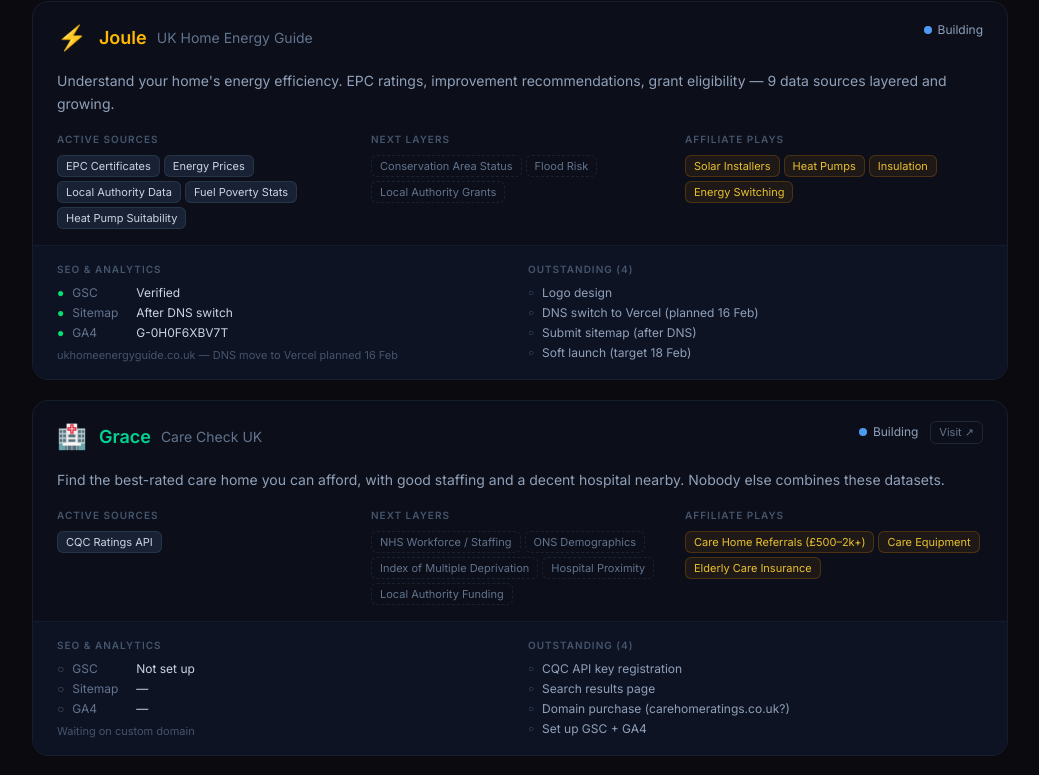
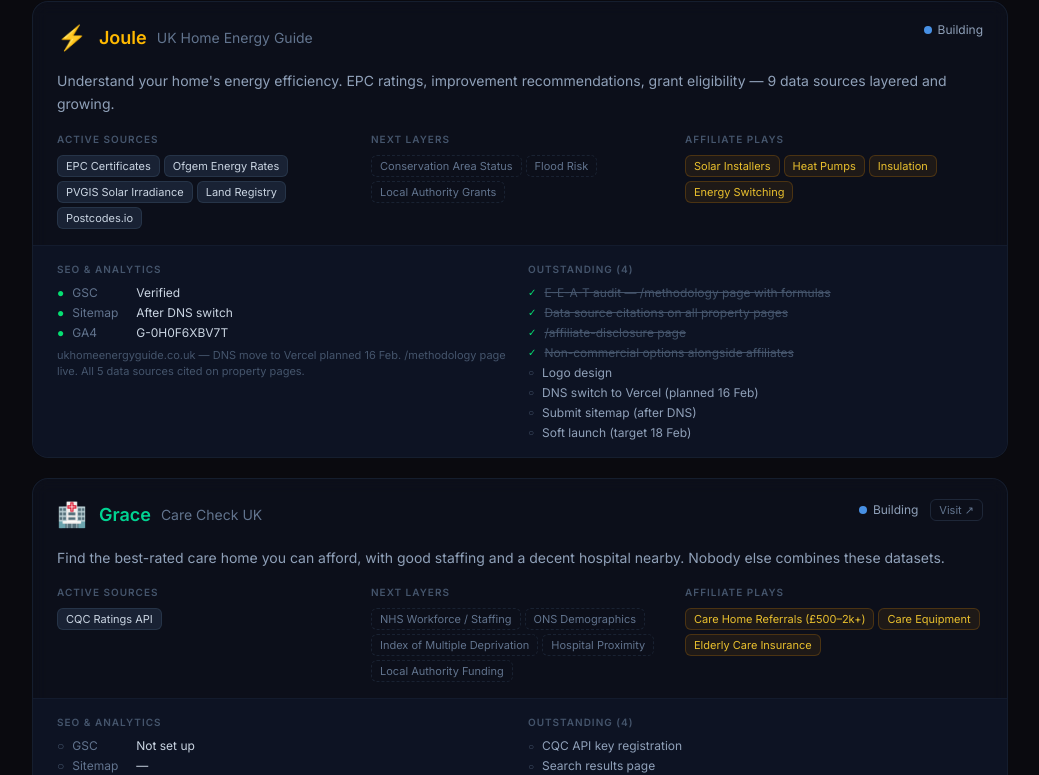
Before and after one commit to skyblue-will/data-portfolio, a Next.js app: page / in a window 1280 px wide. Shown: the part 1304-2079 px from the top of the page, without its empty margins (120-1159 px from the left). Built offline with nearby package versions, Linux system fonts and the light colour scheme.

Commit message:
Update Joule: E-E-A-T audit complete, 5 data sources confirmed, methodology page live

```diff
--- a/app/page.tsx
+++ b/app/page.tsx
@@ -61,10 +61,10 @@
       "Understand your home's energy efficiency. EPC ratings, improvement recommendations, grant eligibility — 9 data sources layered and growing.",
     dataSources: [
       "EPC Certificates",
-      "Energy Prices",
-      "Local Authority Data",
-      "Fuel Poverty Stats",
-      "Heat Pump Suitability",
+      "Ofgem Energy Rates",
+      "PVGIS Solar Irradiance",
+      "Land Registry",
+      "Postcodes.io",
     ],
     nextLayers: ["Conservation Area Status", "Flood Risk", "Local Authority Grants"],
     affiliates: ["Solar Installers", "Heat Pumps", "Insulation", "Energy Switching"],
@@ -72,9 +72,13 @@
       gsc: "Verified",
       sitemap: "After DNS switch",
       ga4: "G-0H0F6XBV7T",
-      notes: "ukhomeenergyguide.co.uk — DNS move to Vercel planned 16 Feb",
+      notes: "ukhomeenergyguide.co.uk — DNS move to Vercel planned 16 Feb. /methodology page live. All 5 data sources cited on property pages.",
     },
     tasks: [
+      { text: "E-E-A-T audit — /methodology page with formulas", done: true },
+      { text: "Data source citations on all property pages", done: true },
+      { text: "/affiliate-disclosure page", done: true },
+      { text: "Non-commercial options alongside affiliates", done: true },
       { text: "Logo design", done: false },
       { text: "DNS switch to Vercel (planned 16 Feb)", done: false },
       { text: "Submit sitemap (after DNS)", done: false },
```
